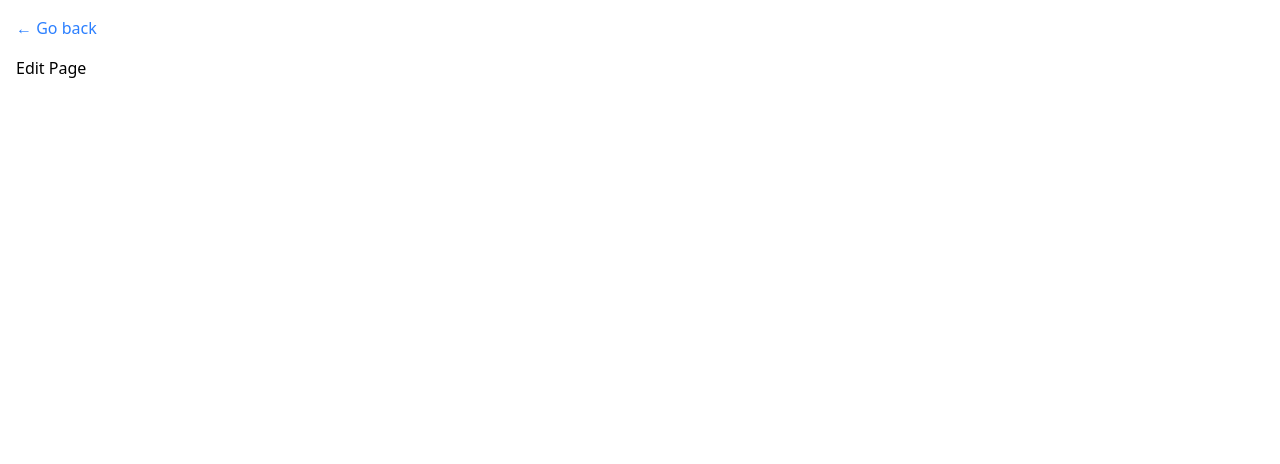
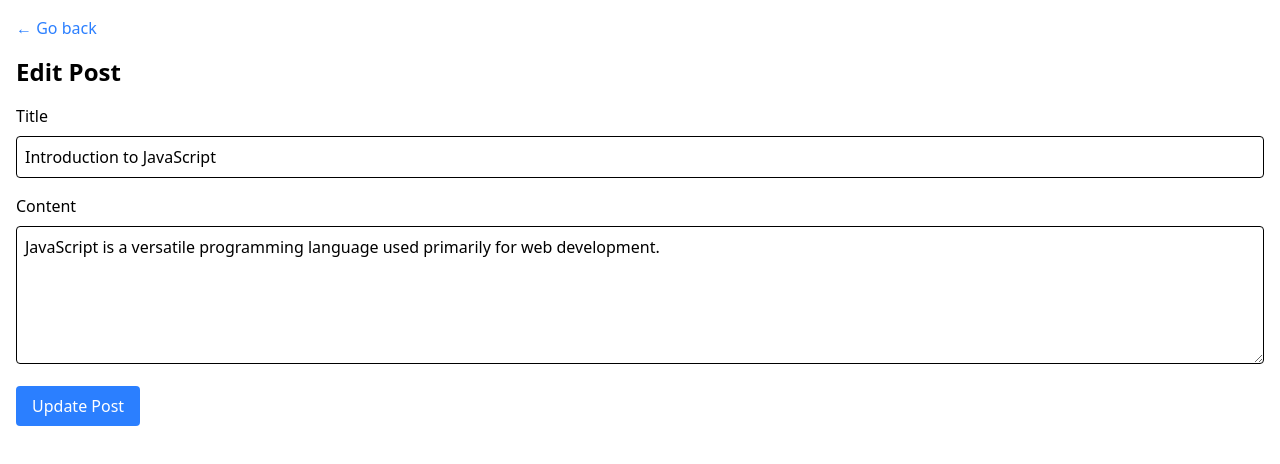
Before and after one commit to Youssef-Chibane/nextjs-drizzleorm, a Next.js app: page /edit/1 in a window 1280 px wide. Shown: the top 464 px of the page. Built offline with nearby package versions, Linux system fonts and the light colour scheme.

Commit message:
edit page form

```diff
--- a/app/edit/[id]/page.tsx
+++ b/app/edit/[id]/page.tsx
@@ -1,4 +1,12 @@
 import Link from "next/link";
+
+const post = {
+  id: 1,
+  title: "Introduction to JavaScript",
+  createdAt: "2025-05-01T10:00:00Z",
+  content:
+    "JavaScript is a versatile programming language used primarily for web development.",
+};
 
 export default function page() {
   return (
@@ -6,7 +14,41 @@
       <Link href="/" className="text-blue-500 mb-4 inline-block">
         &larr; Go back
       </Link>
-      <h1>Edit Page</h1>
+      <h1 className="text-2xl font-bold mb-4">Edit Post</h1>
+      <form>
+        <div className="mb-4">
+          <label htmlFor="title" className="block mb-2">
+            Title
+          </label>
+          <input
+            type="text"
+            required
+            name="title"
+            id="title"
+            className="w-full p-2 border rounded"
+            defaultValue={post.title}
+          />
+        </div>
+        <div className="mb-4">
+          <label htmlFor="content" className="block mb-2">
+            Content
+          </label>
+          <textarea
+            name="content"
+            id="content"
+            className="w-full p-2 border rounded"
+            required
+            rows={5}
+            defaultValue={post.content}
+          ></textarea>
+        </div>
+        <button
+          type="submit"
+          className="bg-blue-500 text-white px-4 py-2 rounded"
+        >
+          Update Post
+        </button>
+      </form>
     </div>
   );
 }
```
